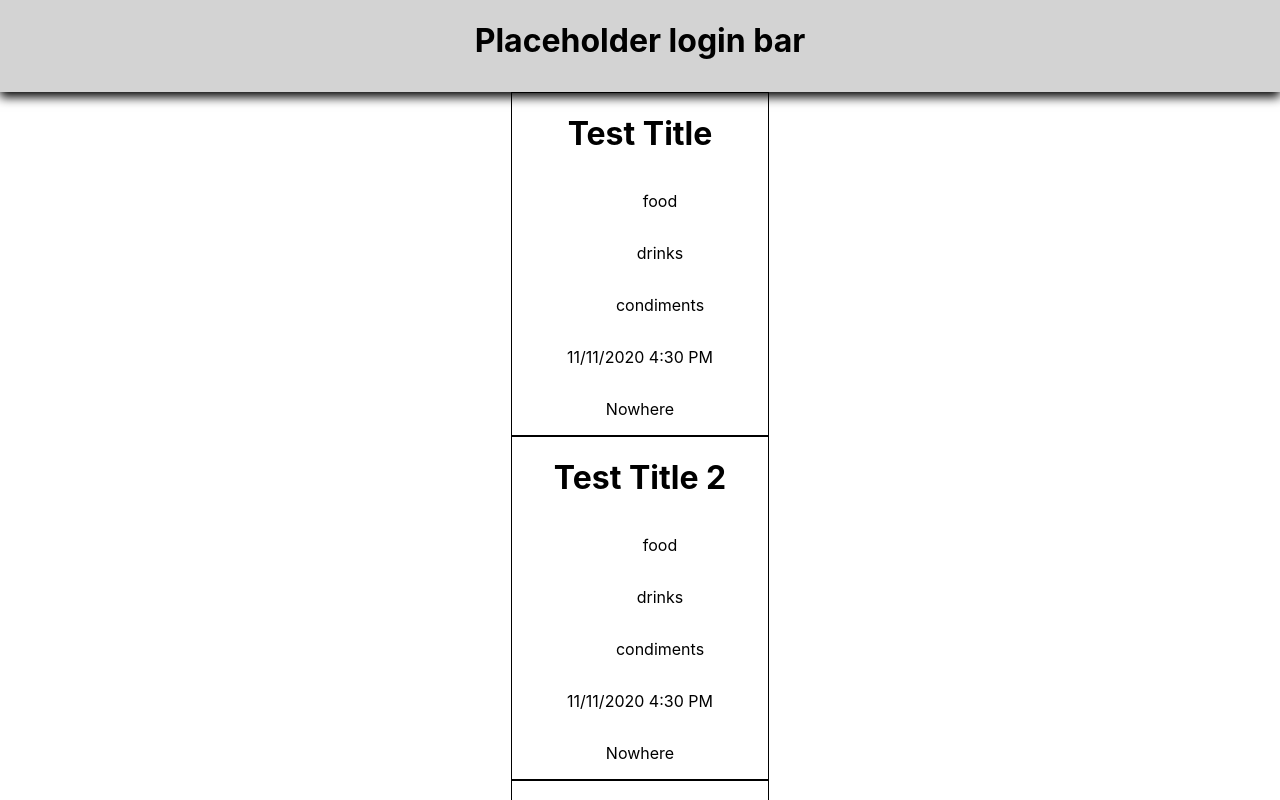
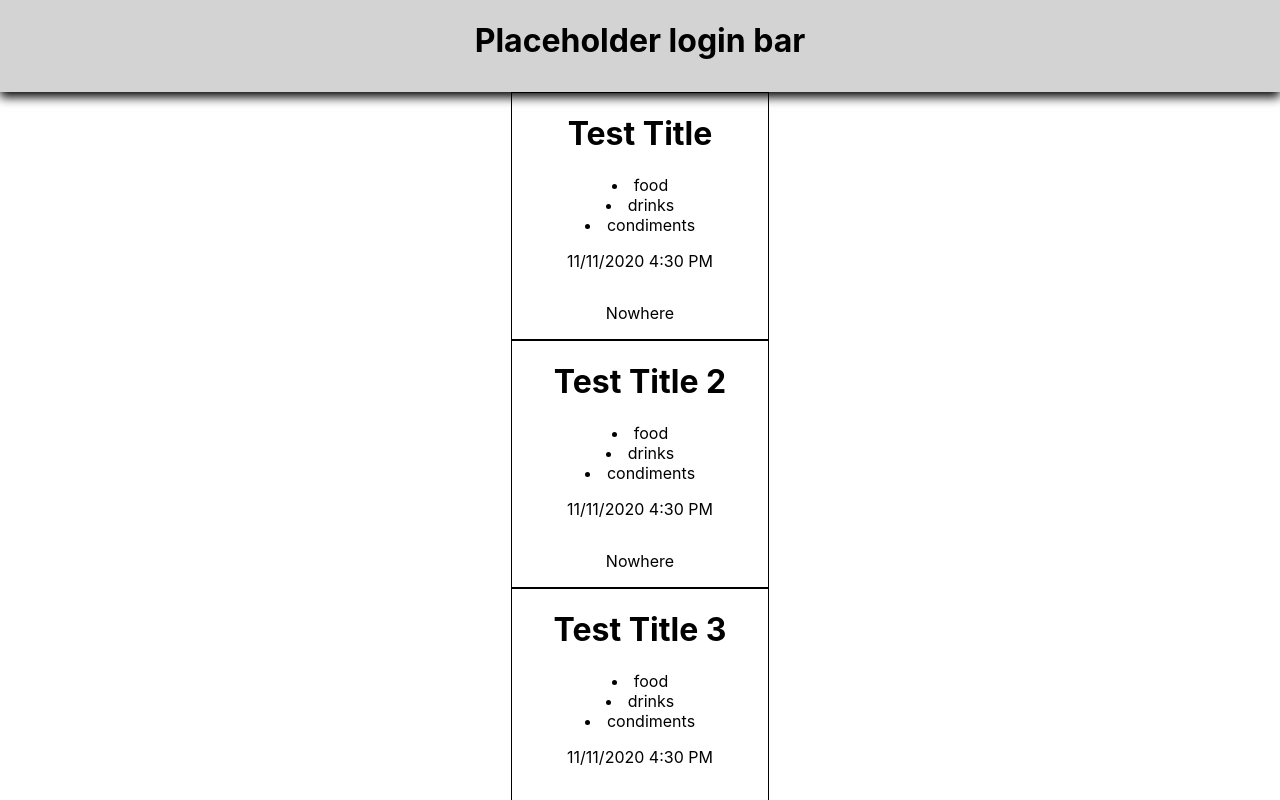
Before and after one commit to Build-Week-Pot-Luck-Planner/front-end, a React (Create React App) app in the folder pot-luck-fe/: page / in a window 1280 px wide. Shown: the top 800 px of the page. Built offline with nearby package versions, Linux system fonts and the light colour scheme.

Commit message:
added unique keys to rendered potlucks and items

```diff
--- /dev/null
+++ b/pot-luck-fe/src/components/PotluckCard.jsx
@@ -0,0 +1,34 @@
+import React from 'react';
+import data from '../data';
+import styled from 'styled-components';
+
+const Potluck = styled.div`
+border: 1px solid black;
+display: flex;
+flex-direction: column;
+align-items: center;
+width: 20%;
+margin: 0 auto;
+`
+
+const PotluckCard = () => {
+
+  return (
+    data.map(potluck => {
+      return (
+        <Potluck key={potluck.id}>
+      <h1>{potluck.title}</h1>
+      {potluck.items.map(item => {
+        return(
+          <li key={item}>{item}</li>
+          )
+        }
+        )}
+        <p>{potluck.datetime}</p>
+        <p>{potluck.location}</p>
+      </Potluck>
+    )})
+  )
+}
+
+export default PotluckCard;
--- a/pot-luck-fe/src/components/UserPotluckPage.jsx
+++ b/pot-luck-fe/src/components/UserPotluckPage.jsx
@@ -1,33 +1,11 @@
 import React from 'react';
-import data from '../data';
-import styled from 'styled-components';
+import PotluckCard from './PotluckCard';
 
-const Potluck = styled.div`
-border: 1px solid black;
-display: flex;
-flex-direction: column;
-align-items: center;
-width: 20%;
-margin: 0 auto;
-`
 
 const UserPotluckPage = () => {
 
   return (
-    data.map(potluck => {
-      return (
-        <Potluck>
-      <h1>{potluck.title}</h1>
-      {potluck.items.map(item => {
-        return(
-          <ul>{item}</ul>
-          )
-        }
-        )}
-        <p>{potluck.datetime}</p>
-        <p>{potluck.location}</p>
-      </Potluck>
-    )})
+    <PotluckCard />
   )
 }
 
--- a/pot-luck-fe/src/data.js
+++ b/pot-luck-fe/src/data.js
@@ -1,22 +1,25 @@
 const data = [
   {
+    id: 0,
     title: "Test Title",
     datetime: "11/11/2020 4:30 PM",
     location: "Nowhere",
-    items: ["food", "drinks", "condiments"]
+    items: ["food", "drinks", "condiments"],
   },
   {
+    id: 1,
     title: "Test Title 2",
     datetime: "11/11/2020 4:30 PM",
     location: "Nowhere",
-    items: ["food", "drinks", "condiments"]
+    items: ["food", "drinks", "condiments"],
   },
   {
+    id: 2,
     title: "Test Title 3",
     datetime: "11/11/2020 4:30 PM",
     location: "Nowhere",
-    items: ["food", "drinks", "condiments"]
+    items: ["food", "drinks", "condiments"],
   },
-]
+];
 
 export default data;
```
